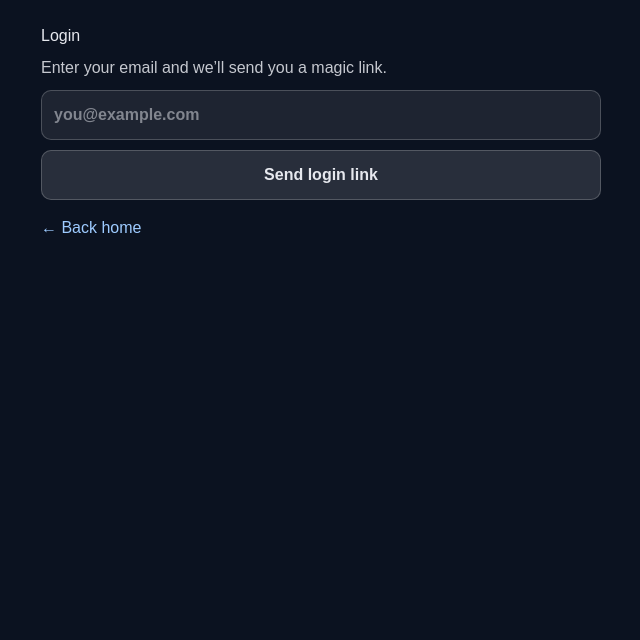
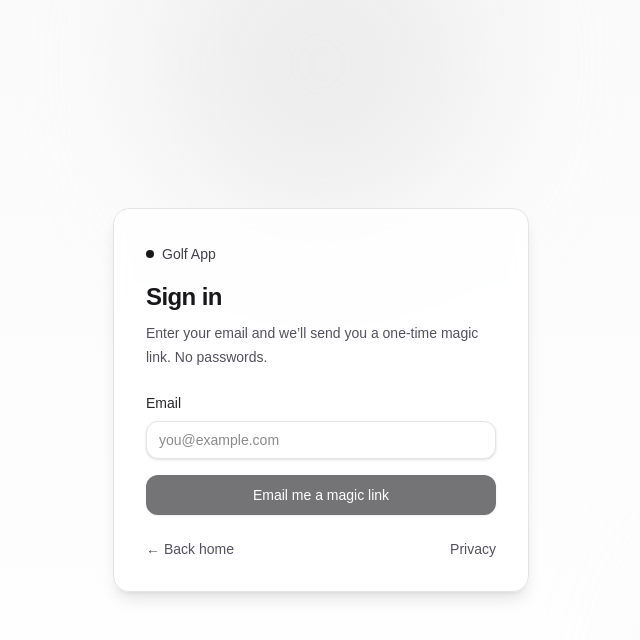
Before and after one commit to jdhjou/jaimes-scoring-method, a Next.js app: page /login in a window 1280 px wide. Shown: the top 640 px of the page, without its empty margins (319-959 px from the left). Built offline with nearby package versions, Linux system fonts and the light colour scheme; no server answers.

Commit message:
Login: redesigned UI

```diff
--- a/src/app/login/page.tsx
+++ b/src/app/login/page.tsx
@@ -1,78 +1,126 @@
 "use client";
 
 import Link from "next/link";
-import { useState } from "react";
+import { useMemo, useState } from "react";
 import { supabase, supabaseInitError } from "@/lib/storage/supabaseClient";
 
 export default function LoginPage() {
   const [email, setEmail] = useState("");
   const [sent, setSent] = useState(false);
+  const [sending, setSending] = useState(false);
   const [err, setErr] = useState<string | null>(supabaseInitError);
+
+  const validEmail = useMemo(
+    () => /^[^\s@]+@[^\s@]+\.[^\s@]+$/.test(email.trim()),
+    [email]
+  );
 
   async function sendLink() {
     setErr(null);
+
     if (supabaseInitError || !supabase) {
       setErr(supabaseInitError ?? "Supabase client not initialized.");
       return;
     }
+
+    const e = email.trim().toLowerCase();
+    if (!/^[^\s@]+@[^\s@]+\.[^\s@]+$/.test(e)) {
+      setErr("Enter a valid email address.");
+      return;
+    }
+
+    setSending(true);
     const { error } = await supabase.auth.signInWithOtp({
-      email,
+      email: e,
       options: { emailRedirectTo: `${process.env.NEXT_PUBLIC_SITE_URL}/auth/callback` },
     });
+    setSending(false);
+
     if (error) setErr(error.message);
     else setSent(true);
   }
 
   return (
-    <main style={{ padding: 24, minHeight: "100vh", background: "#0b1220", color: "#e6e8ee" }}>
-      <div style={{ maxWidth: 560, margin: "0 auto" }}>
-        <h1 style={{ margin: 0 }}>Login</h1>
-        <p style={{ opacity: 0.85, marginTop: 8 }}>Enter your email and we’ll send you a magic link.</p>
+    <main className="min-h-[100dvh] bg-gradient-to-b from-zinc-50 to-white dark:from-zinc-950 dark:to-zinc-950">
+      {/* soft background accents */}
+      <div className="pointer-events-none fixed inset-0 overflow-hidden">
+        <div className="absolute -top-24 left-1/2 h-80 w-80 -translate-x-1/2 rounded-full bg-zinc-200/60 blur-3xl dark:bg-zinc-800/60" />
+        <div className="absolute bottom-[-6rem] right-[-6rem] h-96 w-96 rounded-full bg-zinc-200/40 blur-3xl dark:bg-zinc-800/40" />
+      </div>
 
+      <div className="relative mx-auto flex min-h-[100dvh] max-w-md items-center px-4 py-10">
+        <div className="w-full rounded-2xl border border-zinc-200 bg-white/80 p-6 shadow-lg backdrop-blur dark:border-zinc-800 dark:bg-zinc-950/70 sm:p-8">
+          <Link
+            href="/"
+            className="inline-flex items-center gap-2 text-sm font-medium text-zinc-700 hover:text-zinc-900 dark:text-zinc-300 dark:hover:text-white"
+          >
+            <span className="inline-block h-2 w-2 rounded-full bg-zinc-900 dark:bg-white" />
+            Golf App
+          </Link>
+
+          <h1 className="mt-4 text-2xl font-semibold tracking-tight text-zinc-900 dark:text-white">
+            {sent ? "Check your email" : "Sign in"}
+          </h1>
+          <p className="mt-2 text-sm leading-6 text-zinc-600 dark:text-zinc-400">
+            {sent
+              ? `We sent a magic link to ${email.trim()}. Click it to finish signing in.`
+              : "Enter your email and we’ll send you a one-time magic link. No passwords."}
+          </p>
+
+          {sent ? (
+            <div className="mt-6 space-y-4">
+              <div className="rounded-xl border border-zinc-200 bg-white p-4 text-sm text-zinc-700 dark:border-zinc-800 dark:bg-zinc-950 dark:text-zinc-300">
+                Didn’t get it? Check spam/promotions. You can also try again with a different email.
+              </div>
+
+              <button
+                onClick={() => {
+                  setSent(false);
+                  setErr(null);
+                }}
+                className="inline-flex w-full items-center justify-center rounded-xl border border-zinc-200 bg-white px-4 py-2.5 text-sm font-medium text-zinc-900 shadow-sm hover:bg-zinc-50 active:scale-[0.99] dark:border-zinc-800 dark:bg-zinc-950 dark:text-white dark:hover:bg-zinc-900"
+              >
+                Use a different email
+              </button>
+            </div>
+          ) : (
+            <div className="mt-6 space-y-4">
+              <label className="block text-sm font-medium text-zinc-800 dark:text-zinc-200">
+                Email
                 <input
                   value={email}
                   onChange={(e) => setEmail(e.target.value)}
                   placeholder="you@example.com"
-          style={{
-            width: "100%",
-            padding: 12,
-            borderRadius: 10,
-            border: "1px solid rgba(255,255,255,0.2)",
-            background: "rgba(255,255,255,0.08)",
-            color: "#e6e8ee",
-            outline: "none",
-            fontWeight: 700,
-            marginTop: 10,
-          }}
+                  type="email"
+                  autoComplete="email"
+                  className="mt-2 w-full rounded-xl border border-zinc-200 bg-white px-3 py-2 text-zinc-900 shadow-sm outline-none ring-zinc-900/10 focus:ring-4 dark:border-zinc-800 dark:bg-zinc-950 dark:text-white"
                 />
+              </label>
 
               <button
                 onClick={sendLink}
-          disabled={!email || !!supabaseInitError}
-          style={{
-            marginTop: 10,
-            width: "100%",
-            padding: 12,
-            borderRadius: 10,
-            fontWeight: 900,
-            cursor: "pointer",
-            border: "1px solid rgba(255,255,255,0.2)",
-            background: "rgba(255,255,255,0.12)",
-            color: "#e6e8ee",
-          }}
+                disabled={!validEmail || !!supabaseInitError || sending}
+                className="inline-flex w-full items-center justify-center rounded-xl bg-zinc-900 px-4 py-2.5 text-sm font-medium text-white shadow-sm hover:bg-zinc-800 disabled:cursor-not-allowed disabled:opacity-60 active:scale-[0.99] dark:bg-white dark:text-zinc-900 dark:hover:bg-zinc-100"
               >
-          Send login link
+                {sending ? "Sending link…" : "Email me a magic link"}
               </button>
 
-        {sent && <p style={{ marginTop: 12 }}>✅ Sent! Check your email for the link.</p>}
-        {err && (
-          <pre style={{ marginTop: 12, whiteSpace: "pre-wrap", background: "#111", color: "#fff", padding: 12, borderRadius: 10, fontSize: 12 }}>
+              {err ? (
+                <div className="rounded-xl border border-red-200 bg-red-50 px-3 py-2 text-sm text-red-800 dark:border-red-900/40 dark:bg-red-950/40 dark:text-red-200">
                   {err}
-          </pre>
+                </div>
+              ) : null}
+
+              <div className="flex items-center justify-between pt-2 text-sm text-zinc-600 dark:text-zinc-400">
+                <Link href="/" className="hover:text-zinc-900 dark:hover:text-white">
+                  ← Back home
+                </Link>
+                <Link href="/privacy" className="hover:text-zinc-900 dark:hover:text-white">
+                  Privacy
+                </Link>
+              </div>
+            </div>
           )}
-
-        <div style={{ marginTop: 16 }}>
-          <Link href="/" style={{ color: "#9ecbff" }}>← Back home</Link>
         </div>
       </div>
     </main>
```
Lines whose indentation alone changed are shown as unchanged.
